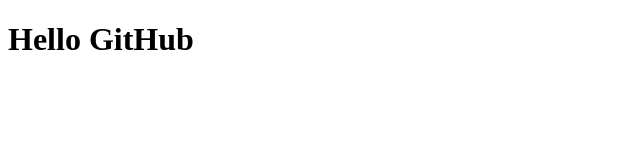
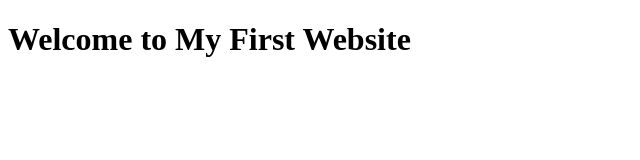
Before and after one commit to PigeonCoder/MyPortfolio, a plain HTML site: page index.html in a window 1280 px wide. Shown: the whole page, without its empty margins (0-640 px from the left). Drawn offline with Linux system fonts and the light colour scheme.

Commit message:
Update index.html
Update homepage title

```diff
--- a/index.html
+++ b/index.html
@@ -4,6 +4,6 @@
     <title>My Portfolio</title>
 </head>
 <body>
-    <h1>Hello GitHub</h1>
+    <h1>Welcome to My First Website</h1>
 </body>
 </html>
```
